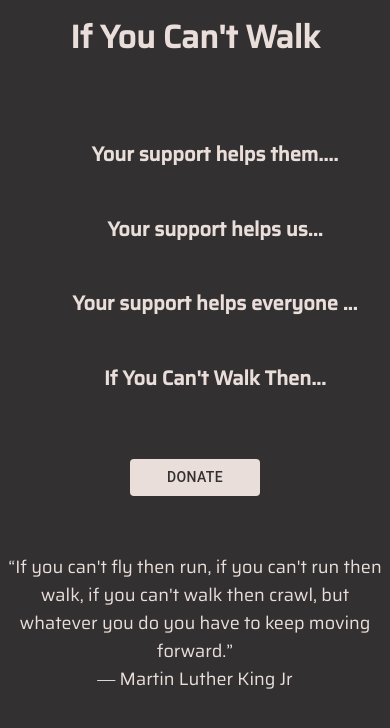
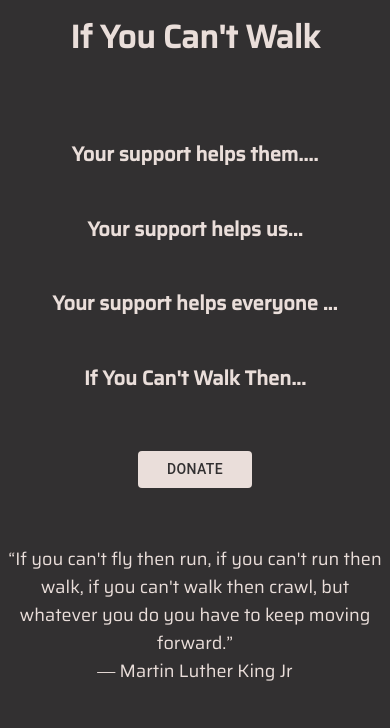
Before and after one commit to mikaylaorange/iycw, a React (Create React App) app: page / in a window 390 px wide. Shown: the top 728 px of the page. Built offline with nearby package versions, Linux system fonts and the light colour scheme.

Commit message:
created firebase file from deployment

```diff
--- a/src/Components/Landing.css
+++ b/src/Components/Landing.css
@@ -1,4 +1,4 @@
-@import url('https://fonts.googleapis.com/css2?family=Saira:wght@400;500&display=swap');
+@import url("https://fonts.googleapis.com/css2?family=Saira:wght@400;500&display=swap");
 .button-wrapper {
   display: flex;
   justify-content: center;
@@ -12,7 +12,6 @@
 .landing-div {
   background-color: #323031;
   min-height: 100vh;
-  /* max-width: ; */
 }
 .landing-headline {
   display: flex;
@@ -55,7 +54,6 @@
   font-weight: bold;
   font-size: 24px;
   font-family: Saira;
-
 }
 .objective-wrapper {
   height: 50%;
@@ -77,7 +75,6 @@
   color: #eadeda;
   font-size: 18px;
   font-family: Saira;
-
 }
 @media (max-width: 850px) {
   .button-wrapper {
@@ -125,6 +122,9 @@
   .scrolling-names {
     display: block;
   }
+  ul {
+    padding-inline-start: 0px;
+  }
   .quote {
     margin: 10% 0% 0% 0%;
   }
```
